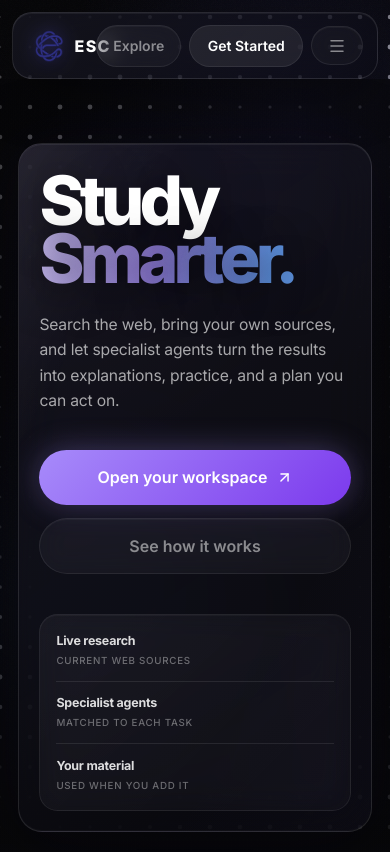
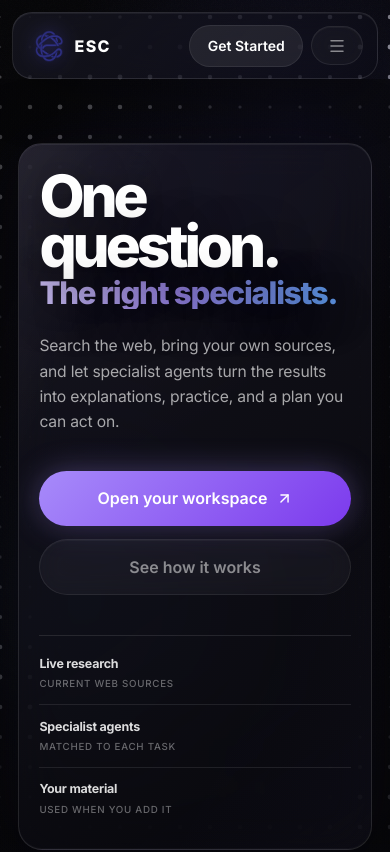
Before and after one commit to kanishkdubey1946-del/ESC, a React (Vite) app in the folder frontend/: page / in a window 390 px wide. Shown: the top 852 px of the page. Built offline with nearby package versions, Linux system fonts and the light colour scheme; no server answers.

Commit message:
Clarify landing hero message

```diff
--- a/frontend/src/pages/LandingPage.tsx
+++ b/frontend/src/pages/LandingPage.tsx
@@ -71,7 +71,6 @@ export default function LandingPage() {
         ]} />
 
         <div className="hp-actions">
-          <a className="hp-btn ghost" href="#modes">Explore</a>
           <button type="button" className="hp-btn dark" onClick={launch}>Get Started</button>
           <button
             type="button" className="hp-btn ghost hp-menu-toggle"
@@ -105,8 +104,8 @@ export default function LandingPage() {
             >
               <div className="hp-hero-copy">
                 <h1>
-                  <span className="hp-hero-line">Study</span>
-                  <span className="hp-hero-line sp-grad">Smarter.</span>
+                  <span className="hp-hero-line">One question.</span>
+                  <span className="hp-hero-line hp-hero-answer sp-grad">The right specialists.</span>
                 </h1>
                 <p>
                   Search the web, bring your own sources, and let specialist agents turn
--- a/frontend/src/styles/homepage.css
+++ b/frontend/src/styles/homepage.css
@@ -321,7 +321,7 @@ html:has(.esc-home) {
   margin: 0;
   width: fit-content;
   max-width: 100%;
-  font-size: clamp(4.35rem, 7.5vw, 7rem);
+  font-size: clamp(3.7rem, 7.2vw, 6.75rem);
   font-weight: 800;
   letter-spacing: -0.07em;
   line-height: 0.86;
@@ -332,6 +332,13 @@ html:has(.esc-home) {
 }
 .esc-home .hp-hero-line {
   display: block;
+}
+.esc-home .hp-hero-copy h1 .hp-hero-answer {
+  margin-top: 0.18em;
+  font-size: clamp(2.85rem, 4.8vw, 4.15rem);
+  line-height: 1.04;
+  letter-spacing: -0.05em;
+  white-space: nowrap;
 }
 .esc-home .hp-hero-copy h1 .sp-grad {
   background: linear-gradient(100deg, #cabdf5 3%, #9884e4 45%, #5d91de 91%);
@@ -365,13 +372,8 @@ html:has(.esc-home) {
   display: grid;
   grid-template-columns: repeat(3, minmax(0, 1fr));
   width: min(100%, 38rem);
-  padding: 1rem 0;
-  border: 1px solid rgba(255,255,255,0.075);
-  border-radius: 1.15rem;
-  background: linear-gradient(135deg, rgba(255,255,255,0.045), rgba(255,255,255,0.018));
-  box-shadow: inset 0 1px 0 rgba(255,255,255,0.035);
-  backdrop-filter: blur(14px);
-  -webkit-backdrop-filter: blur(14px);
+  padding: 1.2rem 0 0;
+  border-top: 1px solid rgba(255,255,255,0.1);
 }
 .esc-home .hp-hero-stat {
   display: flex;
@@ -761,7 +763,7 @@ html:has(.esc-home) {
   .esc-home .hp-hero-layout {
     padding-inline: 2rem;
   }
-  .esc-home .hp-hero-copy h1 { font-size: clamp(4rem, 10vw, 6.25rem); }
+  .esc-home .hp-hero-copy h1 { font-size: clamp(3.65rem, 9vw, 5.85rem); }
 }
 
 @media (max-width: 800px) {
@@ -781,7 +783,8 @@ html:has(.esc-home) {
 @media (max-width: 520px) {
   .esc-home .hp-hero-layout { padding: 4rem 1.15rem 3.5rem; }
   .esc-home .hp-hero-copy { padding: 1.65rem 1.25rem 1.25rem; border-radius: 1.5rem; }
-  .esc-home .hp-hero-copy h1 { font-size: clamp(3.35rem, 17.5vw, 4.85rem); }
+  .esc-home .hp-hero-copy h1 { font-size: clamp(3.1rem, 15vw, 4.2rem); }
+  .esc-home .hp-hero-copy h1 .hp-hero-answer { font-size: clamp(1.65rem, 8vw, 2.5rem); letter-spacing: -0.04em; }
   .esc-home .hp-hero-copy > p { margin-top: 1.5rem; font-size: 0.98rem; line-height: 1.62; }
   .esc-home .hp-hero-actions { align-items: stretch; flex-direction: column; }
   .esc-home .hp-hero-actions .hp-btn { width: 100%; }
@@ -789,7 +792,7 @@ html:has(.esc-home) {
     display: grid;
     grid-template-columns: 1fr;
     width: 100%;
-    padding: 0.25rem 1rem;
+    padding: 0.4rem 0 0;
   }
   .esc-home .hp-hero-stat { padding: 0.85rem 0; }
   .esc-home .hp-hero-stat + .hp-hero-stat { border-top: 1px solid rgba(255,255,255,0.09); border-left: 0; }
```
